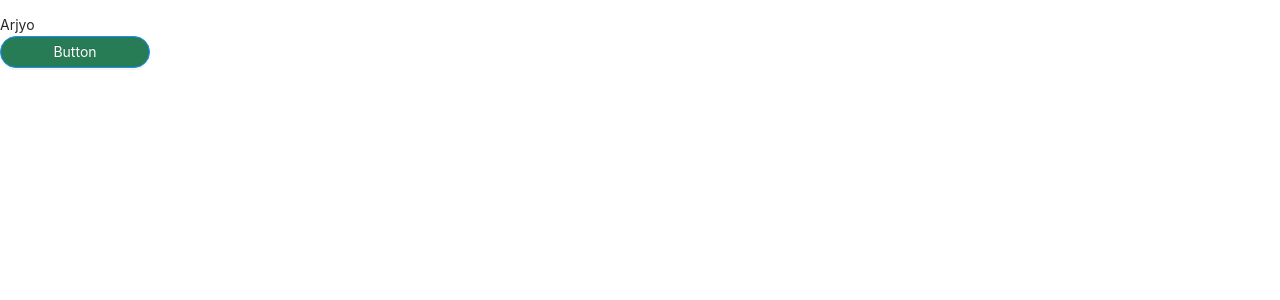
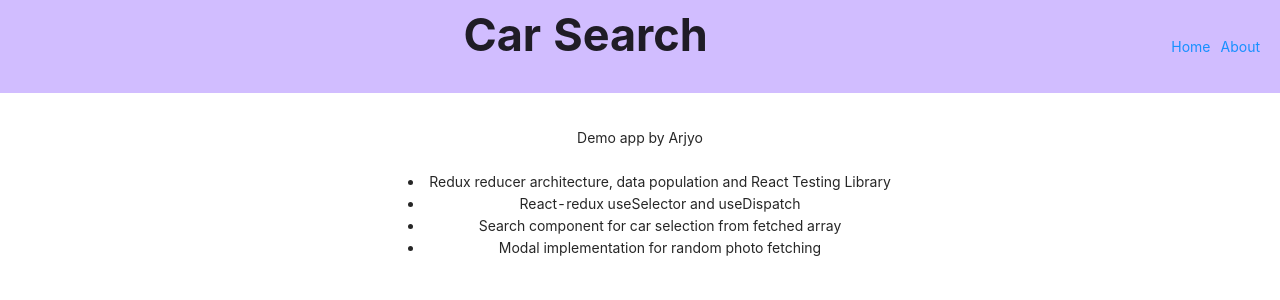
Before and after one commit to arjyobala/carsearch, a React (Create React App) app: page /about in a window 1280 px wide. Shown: the top 300 px of the page. Built offline with nearby package versions, Linux system fonts and the light colour scheme.

Commit message:
Navbar, some cleanup

```diff
--- a/src/App.js
+++ b/src/App.js
@@ -1,10 +1,12 @@
 import Home from "./pages/Home";
 import About from "./pages/About";
 import { BrowserRouter as Router, Switch, Route, Link } from "react-router-dom";
+import Navbar from "./components/NavBar/Navbar";
 
 function App() {
   return (
     <Router>
+      <Navbar />
       <Switch>
         <Route exact path="/">
           <Home />
--- a/src/components/Content.js
+++ b/src/components/Content.js
@@ -22,7 +22,7 @@ const Content = ({ data, make }) => {
               <Card
                 key={item.id}
                 title={make}
-                headStyle={{ background: "#6addc7" }}
+                headStyle={{ background: "#adb9ff" }}
               >
                 {item.value}
               </Card>
--- /dev/null
+++ b/src/components/NavBar/Navbar.js
@@ -0,0 +1,36 @@
+import React from "react";
+import styled from "styled-components";
+import { Link } from "react-router-dom";
+
+const Nav = styled.div`
+  background: #c1a6ffbc;
+  display: flex;
+  justify-content: center;
+  align-items: center;
+`;
+const AppTitle = styled.h1`
+  text-align: center;
+  font-weight: 700;
+  flex: 1;
+  font-size: 45px;
+`;
+
+const NavLinks = styled.div`
+  padding-right: 20px;
+  display: flex;
+  gap: 10px;
+`;
+
+const Navbar = () => {
+  return (
+    <Nav>
+      <AppTitle>Car Search</AppTitle>
+      <NavLinks>
+        <Link to="/">Home</Link>
+        <Link to="/about">About</Link>
+      </NavLinks>
+    </Nav>
+  );
+};
+
+export default Navbar;
--- a/src/pages/About.js
+++ b/src/pages/About.js
@@ -2,20 +2,34 @@ import React from "react";
 import styled from "styled-components";
 import Button from "../components/Button/Button";
 
-const StyledButton = styled.button`
-  background: lightblue;
+const Container = styled.div`
+  width: 90vw;
+  margin: auto;
+  padding: 20px;
+  text-align: center;
 `;
 
 const About = ({ demoby, heading }) => {
-  const handleClick = () => {
-    alert("clicked!");
-  };
+  // const handleClick = () => {
+  //   alert("clicked!");
+  // };
+
   return (
-    <div>
+    <Container>
       <h1 data-testid="required-header">{heading}</h1>
-      <div data-testid="name-2">{demoby}</div>
-      <Button onClick={handleClick} label="Button" />
-    </div>
+      <div data-testid="name-2">Demo app by {demoby}</div>
+      <br />
+      <ul style={{ width: "40vw", margin: "auto" }}>
+        <li>
+          Redux reducer architecture, data population and React Testing Library
+        </li>
+        <li>React-redux useSelector and useDispatch</li>
+        <li>Search component for car selection from fetched array</li>
+        <li>Modal implementation for random photo fetching</li>
+      </ul>
+
+      {/* <Button onClick={handleClick} label="Button" /> */}
+    </Container>
   );
 };
 
--- a/src/pages/Home.js
+++ b/src/pages/Home.js
@@ -1,4 +1,5 @@
-import React, { useEffect, useState } from "react";
+import React, { useEffect, useState, useCallback } from "react";
+import { Link } from "react-router-dom";
 import { useDispatch, useSelector } from "react-redux";
 import Content from "../components/Content";
 import Select from "../components/Select/Select";
@@ -12,18 +13,12 @@ import {
 import UserCard from "../components/UserCard";
 import { Form, Modal } from "antd";
 import Button from "../components/Button/Button";
+import Navbar from "../components/NavBar/Navbar";
 
 const Container = styled.div`
   width: 90vw;
   margin: auto;
   padding: 20px;
-`;
-
-const AppTitle = styled.h1`
-  text-align: center;
-  font-weight: 700;
-  font-size: 45px;
-  background: lightblue;
 `;
 
 const FormContainer = styled.div`
@@ -35,11 +30,15 @@ const FormContainer = styled.div`
 `;
 
 const PhotoButton = styled.button`
-  padding: 20px;
-  background: #d5a8ff;
+  padding: 20px 40px;
+  background: #9184d8;
+  border: 2px solid black;
   margin-bottom: 2rem;
   position: absolute;
+  border-radius: 15px;
   right: 100px;
+  color: #fff;
+  font-size: 16px;
 `;
 
 const Home = (props) => {
@@ -52,11 +51,19 @@ const Home = (props) => {
   const [modelName, setModelName] = useState(null);
   const [showPhoto, setShowPhoto] = useState(false);
 
+  //Implement useCallback
+  const getAllCars = useCallback(() => {
+    dispatch(getCarList());
+  });
+
+  //Initial call to get and car list and user list
   useEffect(() => {
     dispatch(getUsers());
-    dispatch(getCarList());
+    getAllCars();
+    // dispatch(getCarList());
   }, []);
 
+  //Change handler for select dropdown options
   const handleChange = (value) => {
     SetCarMakeName(value);
     dispatch(getCarModels(value));
@@ -66,25 +73,28 @@ const Home = (props) => {
     setModelName(value);
   };
 
+  //Dispatch photo getter and set modal visibility state param
   const getPhoto = () => {
     dispatch(getDogPhoto());
     setShowPhoto(true);
   };
 
+  //Handler to open new photo display
   const handleOk = () => {
     setShowPhoto(false);
   };
 
+  //Handler to cancel photo display modal
   const handleCancel = () => {
     setShowPhoto(false);
   };
 
+  //Complete with action to dispatch selection
   const handleFinish = () => {};
   return (
     <Container>
-      <AppTitle data-testid="required-header">Car Search</AppTitle>
       <PhotoButton data-testid="photo-button" onClick={getPhoto}>
-        Bored?
+        Click me
       </PhotoButton>
       <Form layout="vertical" data-testid="required-form">
         <FormContainer>
@@ -111,13 +121,13 @@ const Home = (props) => {
               }
             />
           </Form.Item> */}
-          <Form.Item>
+          {/* <Form.Item>
             <Button
               label="Submit"
               disabled={!modelName}
               onFinish={handleFinish}
             />
-          </Form.Item>
+          </Form.Item> */}
         </FormContainer>
       </Form>
 
```
